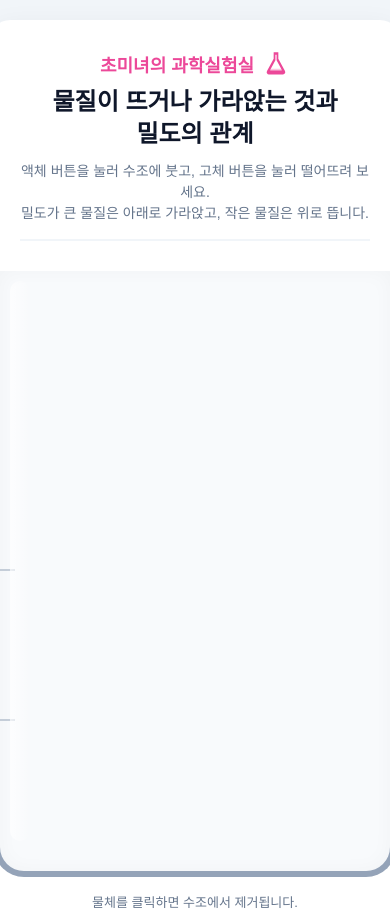
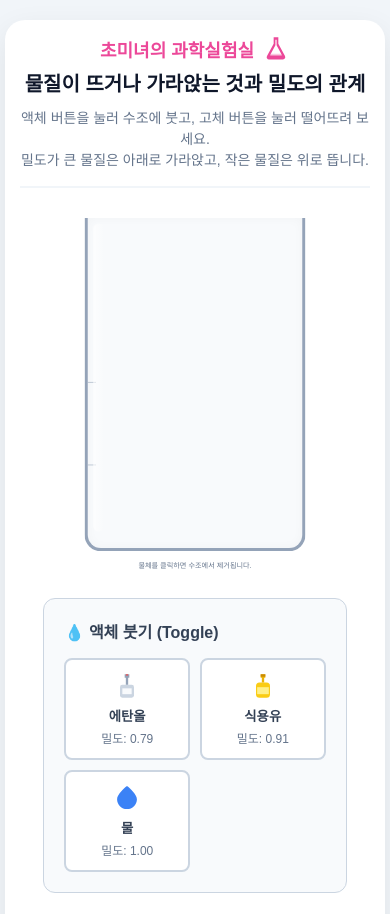
Before and after one commit to smokyboop/density, a plain HTML site: page index.html in a window 390 px wide. Shown: the top 914 px of the page. Drawn offline with Linux system fonts and the light colour scheme.

Commit message:
Update index.html

```diff
--- a/index.html
+++ b/index.html
@@ -46,12 +46,37 @@
             width: 100%;
         }
 
-        @media (max-width: 768px) {
-            .content-area {
-                flex-direction: column;
-                align-items: center;
-            }
+        /* 상단 타이틀 영역 */
+        .title-area {
+            margin-bottom: 10px;
+            padding-bottom: 15px;
+            border-bottom: 2px solid var(--bg-color); /* 제목과 내용 사이 구분선 추가 */
+            text-align: center; /* 텍스트 가로 중앙 정렬 추가 */
         }
+
+        .title-top {
+            display: flex;
+            align-items: center;
+            justify-content: center; /* 플렉스(Flex) 요소인 소제목과 아이콘 중앙 정렬 추가 */
+            gap: 8px;
+            margin-bottom: 8px;
+        }
+
+        .subtitle {
+            font-size: 18px;
+            font-weight: 800;
+            color: #ec4899; /* 톡톡 튀는 핑크색 포인트 */
+        }
+
+        .main-title {
+            margin: 0 0 10px 0;
+            font-size: 24px;
+            color: #0f172a;
+            line-height: 1.35;
+            word-break: keep-all;
+        }
+
+        p.desc { margin: 0; font-size: 14px; color: var(--text-light); line-height: 1.5; }
 
         /* 비커(수조) 영역 */
         .beaker-section {
@@ -136,11 +161,10 @@
 
         .solid {
             position: absolute;
-            /* width와 height는 JS에서 동적으로 할당됩니다 */
             transition: bottom 0.8s cubic-bezier(0.34, 1.56, 0.64, 1);
             display: flex;
             flex-direction: column;
-            justify-content: flex-end; /* 수정: 아이콘이 바닥에 완벽히 닿도록 아래쪽으로 정렬 */
+            justify-content: flex-end; /* 아이콘이 바닥에 완벽히 닿도록 아래쪽으로 정렬 */
             align-items: center;
             /* 사각형 배경을 제거하기 위해 border-radius와 box-shadow를 초기화합니다. */
             border-radius: 0;
@@ -182,37 +206,6 @@
             flex-direction: column;
             gap: 25px;
         }
-
-        .title-area {
-            margin-bottom: 10px;
-            padding-bottom: 15px;
-            border-bottom: 2px solid var(--bg-color); /* 제목과 내용 사이 구분선 추가 */
-            text-align: center; /* 텍스트 가로 중앙 정렬 추가 */
-        }
-
-        .title-top {
-            display: flex;
-            align-items: center;
-            justify-content: center; /* 플렉스(Flex) 요소인 소제목과 아이콘 중앙 정렬 추가 */
-            gap: 8px;
-            margin-bottom: 8px;
-        }
-
-        .subtitle {
-            font-size: 18px;
-            font-weight: 800;
-            color: #ec4899; /* 톡톡 튀는 핑크색 포인트 */
-        }
-
-        .main-title {
-            margin: 0 0 10px 0;
-            font-size: 24px;
-            color: #0f172a;
-            line-height: 1.35;
-            word-break: keep-all;
-        }
-
-        p.desc { margin: 0; font-size: 14px; color: var(--text-light); line-height: 1.5; }
 
         .control-group {
             background-color: #f8fafc;
@@ -284,17 +277,57 @@
         }
         .btn-reset:hover { background-color: #dc2626; }
 
+        /* === 반응형 처리 (모바일 & 태블릿 스크롤 해결) === */
+        @media (max-width: 768px) {
+            .app-container {
+                padding: 20px;
+            }
+            .content-area {
+                flex-direction: column;
+                align-items: center;
+                gap: 10px;
+            }
+
+            /* 태블릿 크기에서는 비커 영역을 75%로 축소 */
+            .beaker-section {
+                transform: scale(0.75);
+                transform-origin: top center;
+                /* 축소되면서 생기는 아래쪽 빈 공간을 끌어당겨 없애줍니다 */
+                margin-bottom: -150px;
+            }
+        }
+
+        /* 스마트폰(더 좁은 화면)을 위한 추가 설정 */
+        @media (max-width: 480px) {
+            .app-container {
+                padding: 15px;
+            }
+
+            /* 스마트폰에서는 비커 영역을 55% 크기로 더 많이 축소 */
+            .beaker-section {
+                transform: scale(0.55);
+                margin-bottom: -270px;
+            }
+
+            /* 모바일에서는 버튼들이 너무 작아지지 않도록 2열로 크게 배치 */
+            .btn-grid {
+                grid-template-columns: repeat(2, 1fr);
+            }
+
+            .main-title {
+                font-size: 20px; /* 폰트 크기 약간 줄임 */
+            }
+        }
+
     </style>
 </head>
 <body>
 
     <div class="app-container">
-        <!-- 상단 타이틀 영역 -->
         <div class="title-area">
             <div class="title-top">
                 <span class="subtitle">초미녀의 과학실험실</span>
                 <svg viewBox="0 0 24 24" width="28" height="28">
-                    <!-- 예쁜 비커/플라스크 아이콘 -->
                     <path d="M10 2v5.5l-5.7 10.45A2 2 0 0 0 6 21h12a2 2 0 0 0 1.7-2.95L14 7.5V2H10zm1.5 2h1v4.8l4.4 8.06a.5.5 0 0 1-.43.74H7.53a.5.5 0 0 1-.43-.74L11.5 8.8V4z" fill="#ec4899"/>
                     <path d="M7 16h10l1.2 2.2H5.8L7 16z" fill="#ec4899" opacity="0.3"/>
                 </svg>
@@ -303,9 +336,7 @@
             <p class="desc">액체 버튼을 눌러 수조에 붓고, 고체 버튼을 눌러 떨어뜨려 보세요.<br>밀도가 큰 물질은 아래로 가라앉고, 작은 물질은 위로 뜹니다.</p>
         </div>
 
-        <!-- 하단 내용 영역 (수조 + 컨트롤) -->
         <div class="content-area">
-            <!-- 비커 렌더링 영역 -->
             <div class="beaker-section">
                 <div class="beaker-wrapper">
                     <div class="beaker" id="beaker">
@@ -317,22 +348,17 @@
                 <div class="beaker-guide">물체를 클릭하면 수조에서 제거됩니다.</div>
             </div>
 
-            <!-- 컨트롤 영역 -->
             <div class="controls-section">
-                <!-- 액체 컨트롤 -->
                 <div class="control-group">
                     <h3>💧 액체 붓기 (Toggle)</h3>
                     <div class="btn-grid" id="liquid-buttons">
-                        <!-- 액체 버튼들이 JS로 생성됩니다 -->
-                    </div>
+                        </div>
                 </div>
 
-                <!-- 고체 컨트롤 -->
                 <div class="control-group">
                     <h3>🧊 물체 떨어뜨리기</h3>
                     <div class="btn-grid" id="solid-buttons">
-                        <!-- 고체 버튼들이 JS로 생성됩니다 -->
-                    </div>
+                        </div>
                 </div>
 
                 <button class="btn-reset" onclick="clearAll()">초기화 (모두 비우기)</button>
@@ -485,6 +511,7 @@
             el.id = id;
             el.style.left = leftPos + 'px';
             el.style.bottom = (BEAKER_HEIGHT + 20) + 'px'; // 수조 약간 위에서 시작
+
             /* 배경색을 투명하게 설정하여 사각형 배경을 없앱니다. */
             el.style.backgroundColor = 'transparent';
             el.style.width = solidSize + 'px';
```
